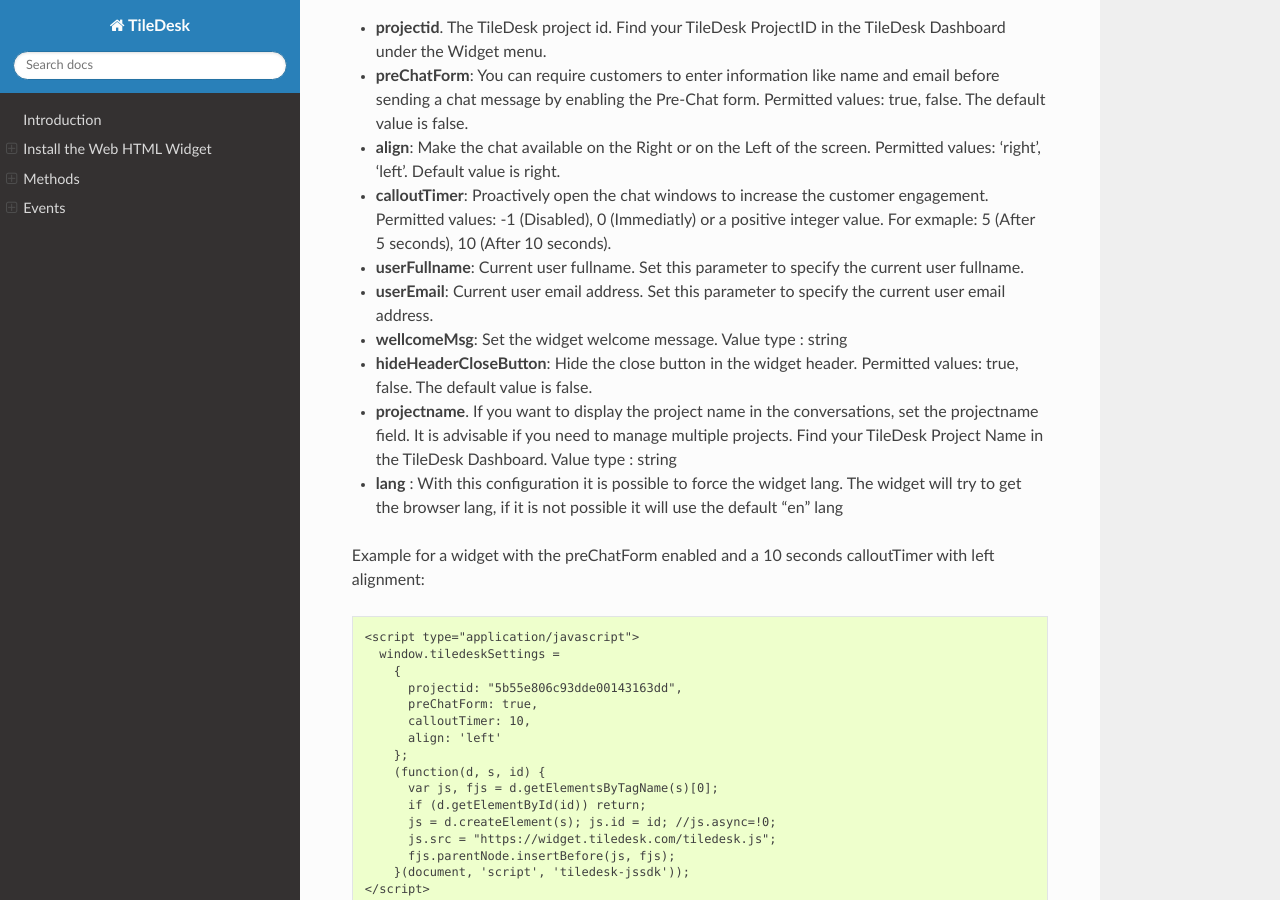
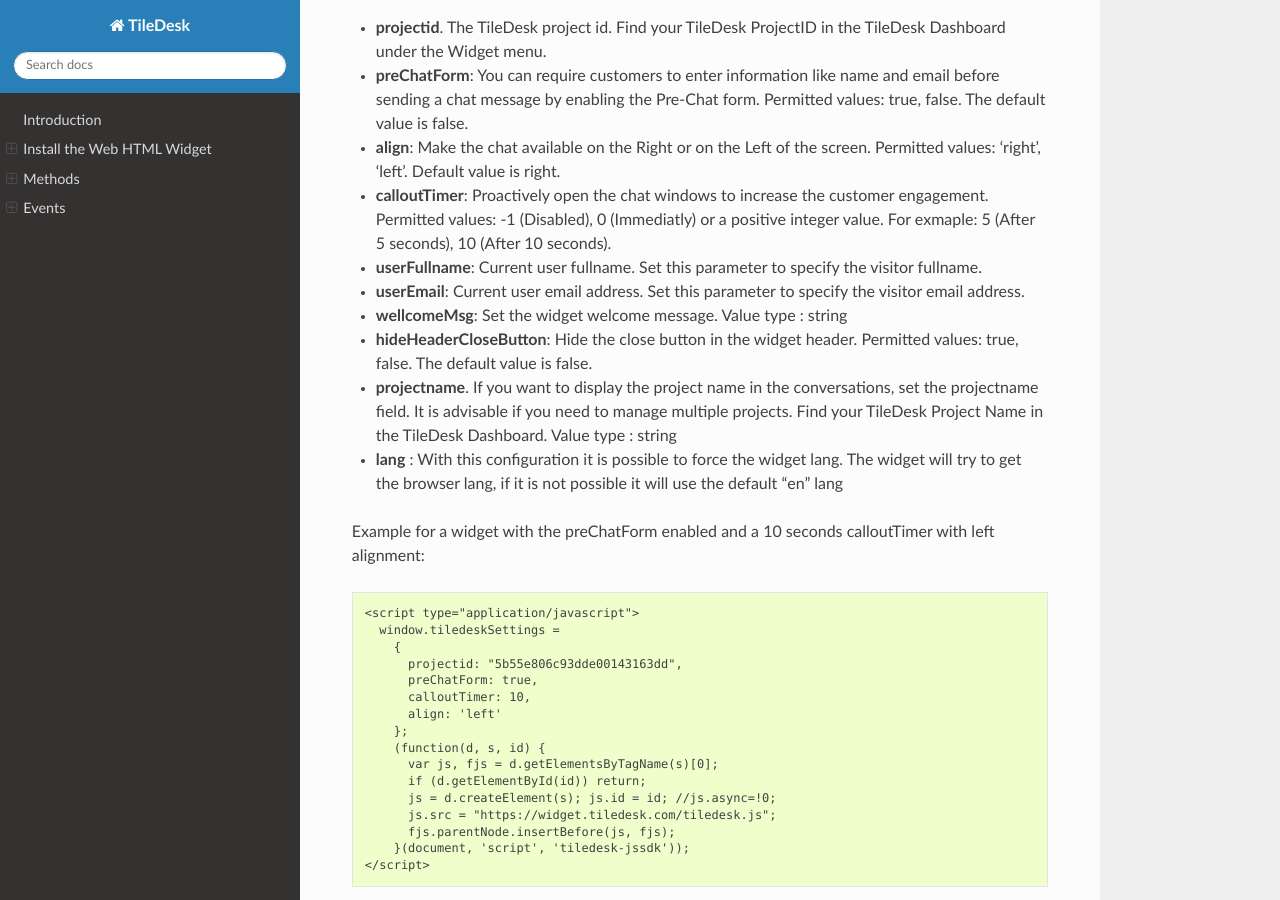
Before and after one commit to NavpreetSamra/tiledesk-docs, a Sphinx documentation site: the page built from docs/websdk.md, in a window 1280 px wide and 900 px high, scrolled down 1141 px. Built offline with Sphinx 7.4.7 and the Read the Docs theme 2.0.0, drawn with Linux system fonts in a browser that asks for light colours; some of the changed text lies outside the part shown.

Commit message:
Update websdk.md

````diff
--- a/docs/websdk.md
+++ b/docs/websdk.md
@@ -41,9 +41,9 @@
 
 * **calloutTimer**: Proactively open the chat windows to increase the customer engagement. Permitted values: -1 (Disabled), 0 (Immediatly) or a positive integer value. For exmaple: 5 (After 5 seconds),  10 (After 10 seconds).
 
-* **userFullname**: Current user fullname. Set this parameter to specify the current user fullname.
+* **userFullname**: Current user fullname. Set this parameter to specify the visitor fullname.
 
-* **userEmail**: Current user email address. Set this parameter to specify the current user email address.
+* **userEmail**: Current user email address. Set this parameter to specify the visitor email address.
 
 * **wellcomeMsg**: Set the widget welcome message. Value type : string
 
@@ -160,7 +160,7 @@
 | ----------------------- | --------- | -------------------------------- |
 | detail.default_settings | Object    | the constructor default settings |
 
-Example. Set welcome current user fullname from localStorage
+Example. Set the visitor fullname from localStorage
 
 ```
 <script type="application/javascript">
````
